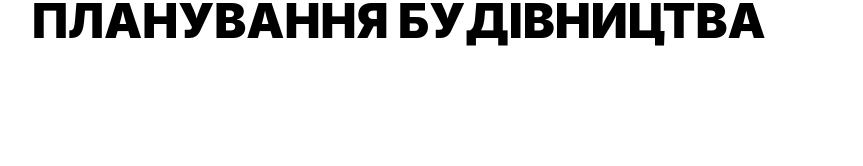
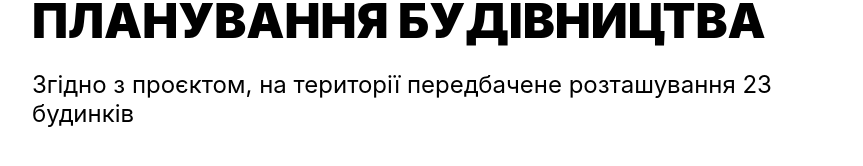
Before and after one commit to Milichihin/kamyanka, a React (Create React App) app: page / in a window 1280 px wide. Shown: the part 3088-3254 px from the top of the page, without its empty margins (208-1071 px from the left). Built offline with nearby package versions, Linux system fonts and the light colour scheme.

Commit message:
create text objects

```diff
--- a/src/Components/Building/Building.jsx
+++ b/src/Components/Building/Building.jsx
@@ -9,6 +9,7 @@ function Building() {
             <a name={navArray[0]} ></a>
             <div className="section-block">
                 <h2>{building.header}</h2>
+                <p>{building.mainText}</p>
             </div>
         </>
     );
--- a/src/Data/text.js
+++ b/src/Data/text.js
@@ -11,7 +11,35 @@ export const gallery = {
 export const building = {
     header: "ПЛАНУВАННЯ БУДІВНИЦТВА",
     mainText: "Згідно з проєктом, на території передбачене розташування 23 будинків",
-    queue1: "перша черга",
-    queue2: "друга черга",
-    queue3: "третя черга"
+    queue1: {
+        header: "перша черга",
+        type: "Тип 1",
+        number: "7 будинків",
+        description: ""
+    },
+    queue2: {
+        header: "друга черга",
+        type: "Тип 2",
+        number: "19 будинків",
+        description: "розташованих на достатній відстані один від одного, щоб присутність інших мешканців практично була практично не відчутною"
+    },
+    queue3: {
+        header: "третя черга",
+        type: "",
+        number: "",
+        description: "Оптимальна інфраструктура забезпечить привабливість відпочинкового комплексу як для індивідуальних клієнтів (пари, родини, групи друзів), так і для туристичних, корпоративних і спортивних груп",
+        details: [
+            "ресторан",
+            "конференц-центр",
+            "басейн з відпочинковою зоною",
+            "сауна на березі гірської річки",
+            "рецепція",
+            "зони паркування",
+            "мангальна зона",
+            "альтанки",
+            "оглядові тераси",
+            "дитячий майданчик",
+            "мотузковий парк"
+        ]
+    }
 }
```
